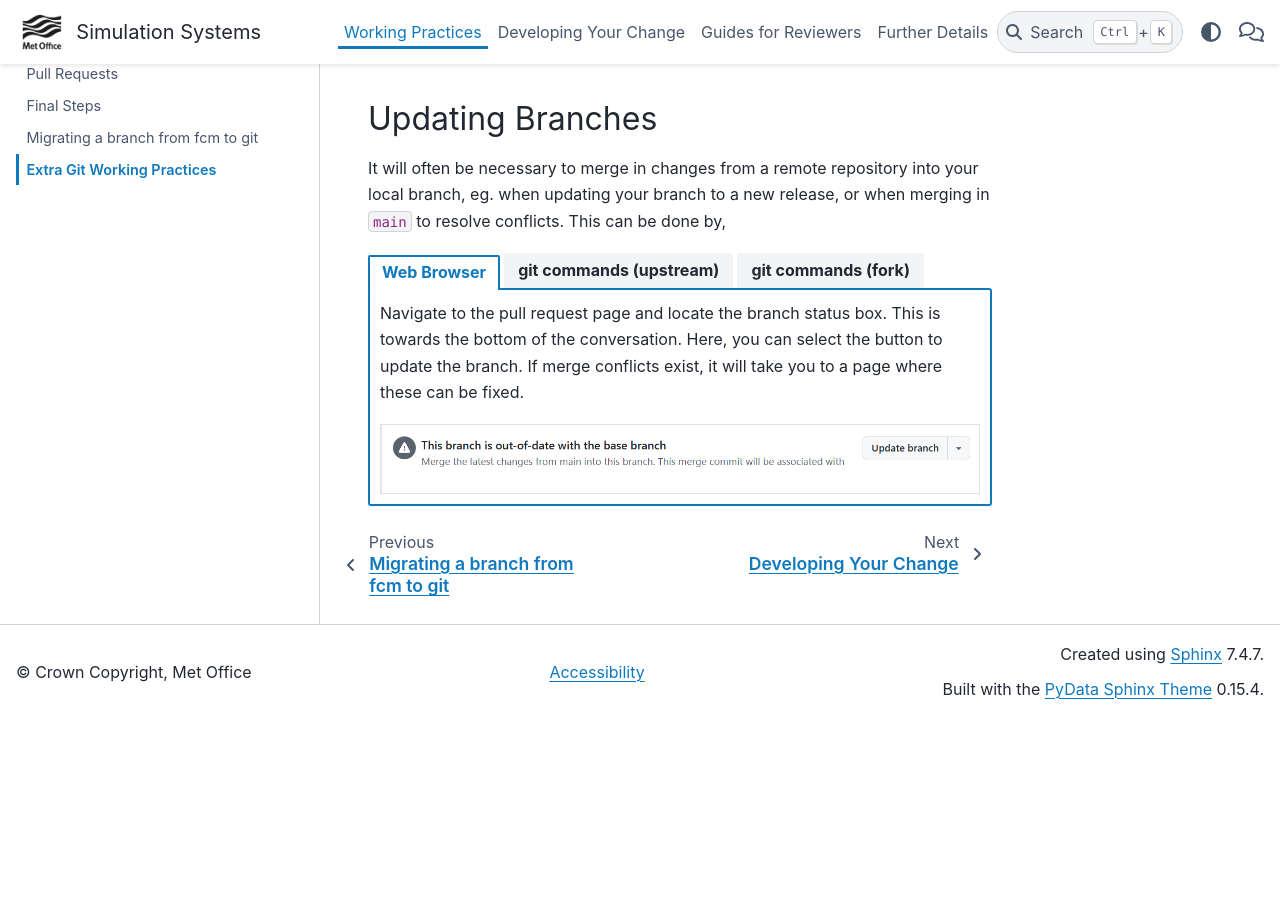
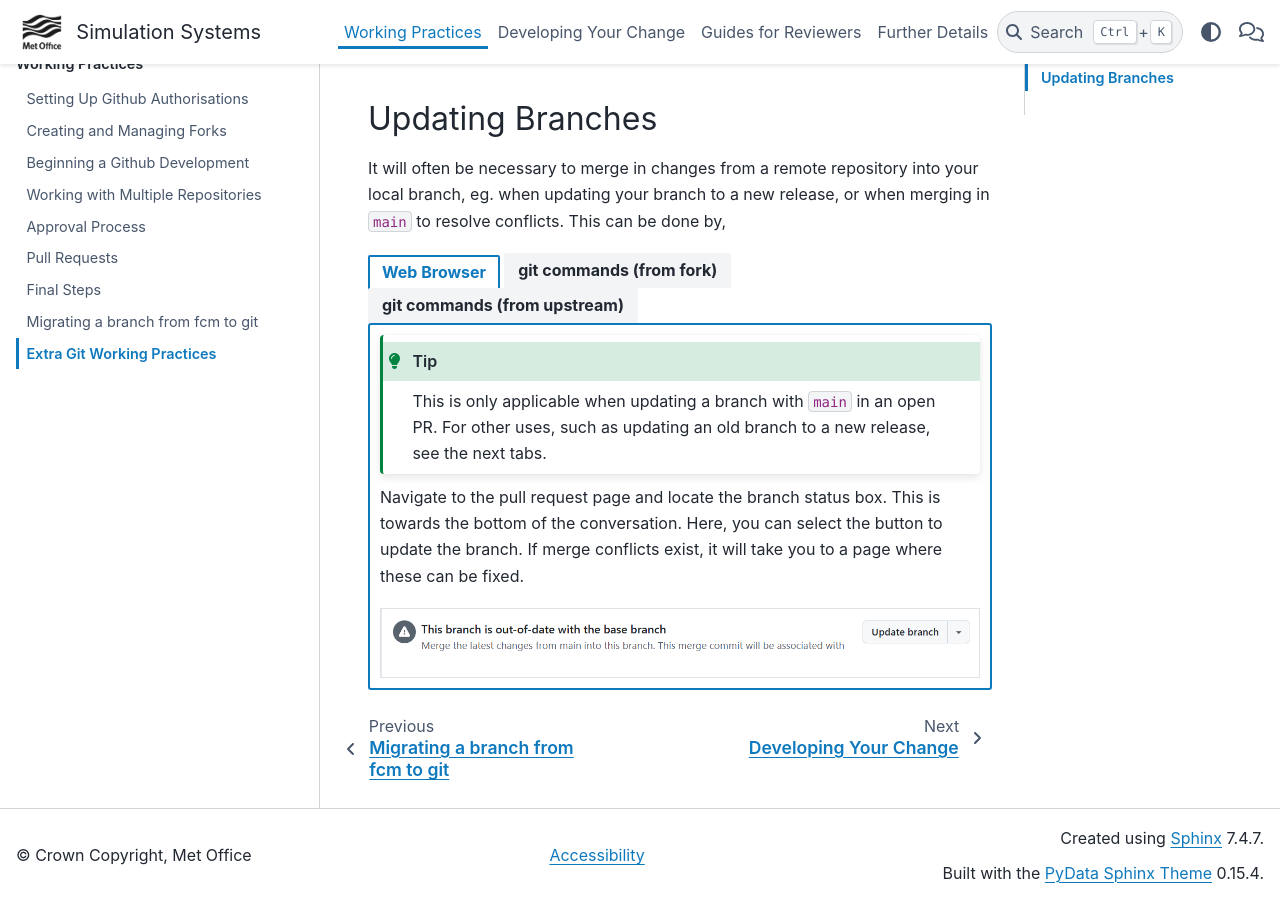
Before and after one commit to MetOffice/simulation-systems, a Sphinx documentation site: the page built from source/WorkingPractices/git_extras.rst, in a window 1280 px wide and 900 px high, scrolled down 1314 px. Built offline with Sphinx 7.4.7 and the PyData theme 0.15.4, drawn with Linux system fonts in a browser that asks for light colours; before the commit the page ends 2032 px from its top, so only the background shows below that.

Commit message:
add explanations

```diff
--- a/source/WorkingPractices/git_extras.rst
+++ b/source/WorkingPractices/git_extras.rst
@@ -74,66 +74,85 @@
 
 .. tab-set::
 
-    .. tab-item:: Web Browser
+  .. tab-item:: Web Browser
 
-        Navigate to the pull request page and locate the branch status box.
-        This is towards the bottom of the conversation. Here, you can select
-        the button to update the branch. If merge conflicts exist, it will
-        take you to a page where these can be fixed.
+    .. tip::
 
-        .. image:: images/gh_screenshots/update_branch_light.png
-            :class: only-light border
+      This is only applicable when updating a branch with ``main`` in an open
+      PR. For other uses, such as updating an old branch to a new release, see
+      the next tabs.
 
-        .. image:: images/gh_screenshots/update_branch_dark.png
-            :class: only-dark border
+    Navigate to the pull request page and locate the branch status box. This is
+    towards the bottom of the conversation. Here, you can select the button to
+    update the branch. If merge conflicts exist, it will take you to a page
+    where these can be fixed.
 
-    .. tab-item:: git commands (upstream)
+    .. image:: images/gh_screenshots/update_branch_light.png
+      :class: only-light border
 
-        Navigate to your clone and ensure that the branch you wish to update is
-        your active branch,
+    .. image:: images/gh_screenshots/update_branch_dark.png
+      :class: only-dark border
 
-        .. code-block:: shell
+  .. tab-item:: git commands (from fork)
 
-            cd /path/to/clone
-            git switch <desired-branch>
+    .. tip::
 
-        Ensure that the upstream repository is available as a remote source.
-        See :ref:`setting git remote sources <git_remote>` for more details.
+      This section gets the changes via your remote fork. You will first update
+      the fork and then merge in the changes from your fork. This results in
+      changes to the fork ``main`` or ``stable`` and so is generally
+      recommended. However, sometimes you may want to skip this, so the next tab
+      would be suggested instead.
 
-        Then fetch the upstream repository and merge in the desired branch,
+    Navigate to your clone and ensure that the branch you wish to update is your
+    active branch,
 
-        .. code-block:: shell
+    .. code-block:: shell
 
-            git fetch upstream
-            git merge upstream/<branch>
+      cd /path/to/clone
+      git switch <desired-branch>
 
-        If there are any merge conflicts you can now fix these using your
-        conflict tool of choice.
+    Ensure that your fork is up to date with the upstream repository. See
+    :ref:`syncing your fork <syncing_fork>` for details on how to do this.
 
-    .. tab-item:: git commands (fork)
+    Then ensure that any synced changes are available in your local clone,
 
-        Navigate to your clone and ensure that the branch you wish to update is
-        your active branch,
+    .. code-block:: shell
 
-        .. code-block:: shell
+      git fetch origin
 
-            cd /path/to/clone
-            git switch <desired-branch>
+    Now you can merge the synced branch into your development branch,
 
-        Ensure that your fork is up to date with the upstream repository. See
-        :ref:`syncing your fork <syncing_fork>` for details on how to do this.
+    .. code-block:: shell
 
-        Then ensure that any synced changes are available in your local clone,
+      git merge <branch>
 
-        .. code-block:: shell
+    If there are any merge conflicts you can now fix these using your conflict
+    tool of choice.
 
-            git fetch origin
+  .. tab-item:: git commands (from upstream)
 
-        Now you can merge the synced branch into your development branch,
+    .. tip::
 
-        .. code-block:: shell
+      This section gets the changes from the upstream repository, and merges
+      these directly onto your branch. It will **not** update your remote fork.
 
-            git merge <branch>
+    Navigate to your clone and ensure that the branch you wish to update is your
+    active branch,
 
-        If there are any merge conflicts you can now fix these using your
-        conflict tool of choice.
+    .. code-block:: shell
+
+      cd /path/to/clone
+      git switch <desired-branch>
+
+    Ensure that the upstream repository is available as a remote source. See
+    :ref:`setting git remote sources <git_remote>` for more details.
+
+    Then fetch the upstream repository and merge in the desired branch,
+
+    .. code-block:: shell
+
+      git fetch upstream
+      git merge upstream/<branch>
+
+    If there are any merge conflicts you can now fix these using your conflict
+    tool of choice.
```
